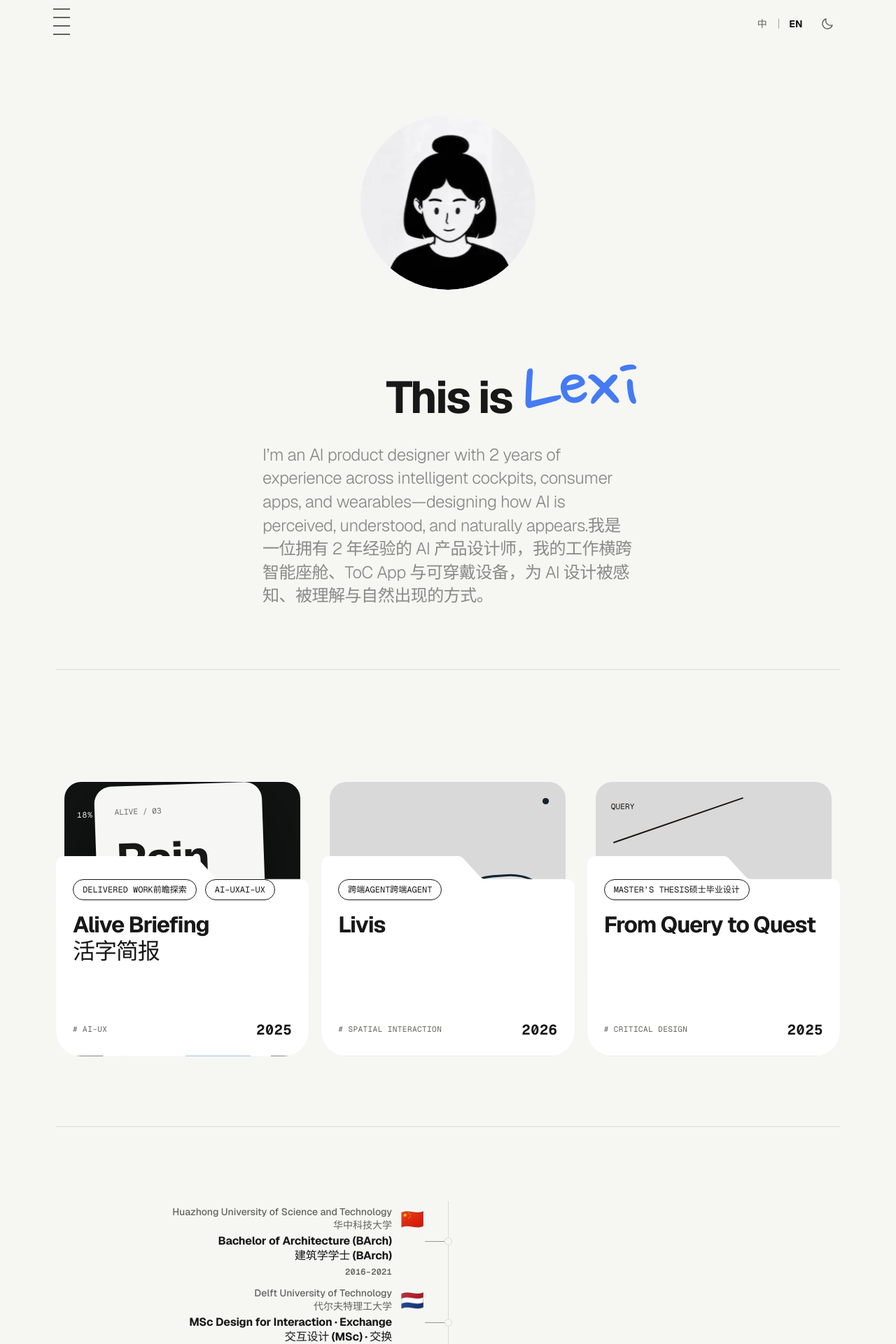
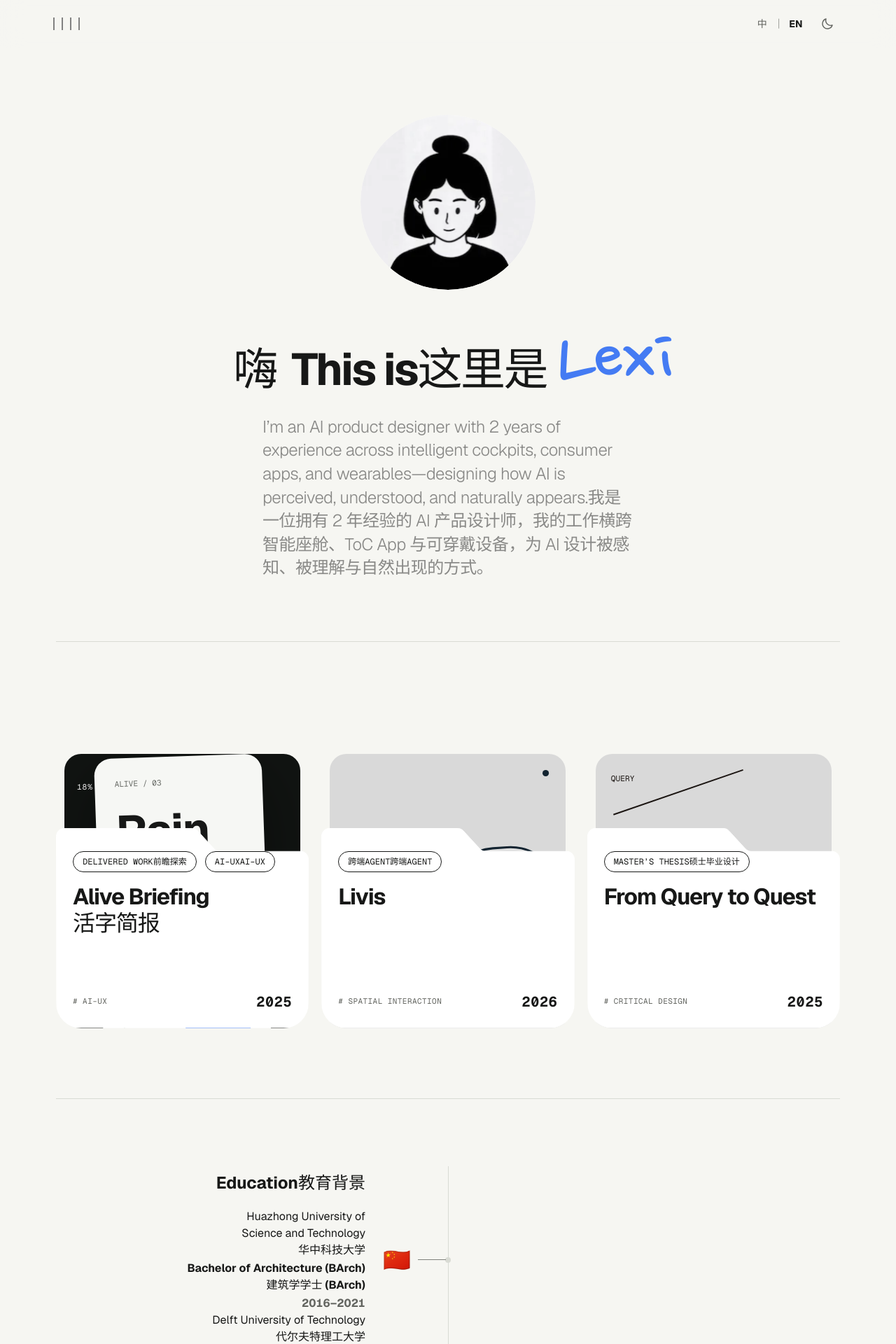
Before and after one commit to lexiiiliang/Portfolio, a Next.js app: page / in a window 1280 px wide. Shown: the top 1920 px of the page at 70% size. Built offline with nearby package versions, Linux system fonts and the light colour scheme.

Commit message:
Polish landing layout and interactions

```diff
--- a/app/globals.css
+++ b/app/globals.css
@@ -137,35 +137,28 @@ body {
 }
 
 .custom-cursor-dot {
-  width: 24px;
-  height: 24px;
+  width: 16px;
+  height: 16px;
   border-radius: 50%;
   background: #447bf3;
   transition: opacity 120ms ease, transform 180ms var(--ease-out);
 }
 
 .custom-cursor-portrait {
-  display: inline-flex;
+  width: 36px;
+  height: 36px;
+  display: flex;
   align-items: center;
   justify-content: center;
-  gap: 10px;
-  padding: 12px;
-  border-radius: 50px;
   color: #000;
-  background: rgba(211, 211, 211, .2);
-  backdrop-filter: blur(10px);
-  font-size: 14px;
+  font-family: "SF Pro Display", -apple-system, BlinkMacSystemFont, sans-serif;
+  font-size: 36px;
   font-weight: 700;
-  line-height: normal;
-  white-space: nowrap;
+  line-height: 43px;
   opacity: 0;
+  transform-origin: 50% 82%;
   transform: translate(-50%, -50%) scale(.82);
   transition: opacity 120ms ease, transform 180ms var(--ease-out);
-}
-
-.custom-cursor-wave {
-  font-size: 36px;
-  line-height: normal;
 }
 
 .custom-cursor[data-variant="portrait"] .custom-cursor-dot {
@@ -176,6 +169,20 @@ body {
 .custom-cursor[data-variant="portrait"] .custom-cursor-portrait {
   opacity: 1;
   transform: translate(-50%, -50%) scale(1);
+}
+
+.custom-cursor.is-waving .custom-cursor-portrait {
+  animation: cursor-wave 480ms cubic-bezier(.77, 0, .175, 1);
+}
+
+@keyframes cursor-wave {
+  0%, 100% { transform: translate(-50%, -50%) scale(1) rotate(0deg); }
+  14% { transform: translate(-50%, -50%) scale(1) rotate(-24deg); }
+  30% { transform: translate(-50%, -50%) scale(1) rotate(22deg); }
+  46% { transform: translate(-50%, -50%) scale(1) rotate(-20deg); }
+  62% { transform: translate(-50%, -50%) scale(1) rotate(17deg); }
+  77% { transform: translate(-50%, -50%) scale(1) rotate(-13deg); }
+  90% { transform: translate(-50%, -50%) scale(1) rotate(9deg); }
 }
 
 @media (hover: hover) and (pointer: fine) {
@@ -249,31 +256,32 @@ html[data-lang="zh"] .copy-en {
 
 .site-toc {
   position: relative;
-  align-self: start;
-  width: 44px;
-  height: 58px;
-  margin-top: 5px;
-  transition: width 600ms cubic-bezier(.16, 1, .3, 1), height 600ms cubic-bezier(.16, 1, .3, 1);
+  align-self: stretch;
+  width: 38px;
+  height: 100%;
+  transition: width 240ms var(--ease-out);
 }
 
 .site-toc.is-open {
-  width: 104px;
-  height: 118px;
+  width: 310px;
 }
 
 .site-toc-toggle {
   position: absolute;
   z-index: 2;
-  top: 2px;
+  top: 0;
   left: -10px;
-  width: 44px;
-  height: 48px;
-  padding: 5px 10px;
+  width: 58px;
+  height: 100%;
+  display: flex;
+  align-items: center;
+  justify-content: center;
+  padding: 0 10px;
   color: var(--muted);
   background: transparent;
   border: 0;
   cursor: pointer;
-  transition: opacity 160ms ease, transform 280ms var(--ease-out), visibility 160ms linear;
+  transition: opacity 140ms ease, transform 180ms var(--ease-out), visibility 140ms linear;
 }
 
 .site-toc-toggle:focus-visible,
@@ -284,64 +292,55 @@ html[data-lang="zh"] .copy-en {
 
 .site-toc-icon {
   position: relative;
-  display: block;
-  width: 24px;
+  display: flex;
+  align-items: center;
+  justify-content: center;
+  width: 38px;
+  height: 18px;
+  overflow: visible;
+}
+
+.site-toc-icon img {
+  width: 18px;
   height: 38px;
-}
-
-.site-toc-icon span {
-  position: absolute;
-  left: 0;
-  width: 24px;
-  height: 1.5px;
-  background: currentColor;
-  transform-origin: left center;
-  transition: opacity 160ms ease, transform 280ms var(--ease-out);
-}
-
-.site-toc-icon span:nth-child(1) { top: 0; }
-.site-toc-icon span:nth-child(2) { top: 12px; }
-.site-toc-icon span:nth-child(3) { top: 24px; }
-.site-toc-icon span:nth-child(4) { top: 36px; }
+  max-width: none;
+  transform: rotate(-90deg);
+}
 
 .site-toc.is-open .site-toc-toggle {
   opacity: 0;
   visibility: hidden;
-  transform: translateX(-6px);
+  transform: translateX(-4px) scale(.96);
   pointer-events: none;
 }
 
-.site-toc.is-open .site-toc-icon span {
-  opacity: 0;
-  transform: scaleX(.15);
-}
-
 .site-toc-links {
   position: absolute;
-  top: 5px;
+  top: 0;
   left: 0;
+  height: 100%;
   display: flex;
-  flex-direction: column;
-  align-items: flex-start;
-  gap: 7px;
+  flex-direction: row;
+  align-items: center;
+  gap: 36px;
   pointer-events: none;
 }
 
 .site-toc-links a {
   color: var(--muted);
   font-size: 14px;
-  font-weight: 600;
+  font-weight: 400;
   line-height: 1.15;
   text-transform: uppercase;
   white-space: nowrap;
   opacity: 0;
   clip-path: inset(0 100% 0 0);
-  transform: translateY(-4px);
+  transform: translateX(-4px);
   transition:
     color 150ms ease,
-    opacity 180ms ease,
-    clip-path 420ms cubic-bezier(.16, 1, .3, 1),
-    transform 420ms cubic-bezier(.16, 1, .3, 1);
+    opacity 160ms ease,
+    clip-path 220ms var(--ease-out),
+    transform 220ms var(--ease-out);
 }
 
 .site-toc-links a:nth-child(2) { transition-delay: 0ms, 0ms, 40ms, 40ms; }
@@ -355,7 +354,7 @@ html[data-lang="zh"] .copy-en {
 .site-toc.is-open .site-toc-links a {
   opacity: 1;
   clip-path: inset(0 0 0 0);
-  transform: translateY(0);
+  transform: translateX(0);
 }
 
 .site-toc-links a:hover {
@@ -541,14 +540,14 @@ html[data-lang="zh"] .copy-en {
 
 .hero-intro {
   width: min(100%, 650px);
-  margin-top: clamp(104px, 11.6vh, 126px);
+  margin-top: clamp(64px, 7.4vh, 76px);
 }
 
 .hero-title {
   width: max-content;
   max-width: none;
   display: grid;
-  grid-template-columns: 160px auto auto;
+  grid-template-columns: max-content auto auto;
   align-items: baseline;
   justify-content: center;
   column-gap: 22px;
@@ -563,15 +562,20 @@ html[data-lang="zh"] .copy-en {
 
 .greeting-carousel {
   position: relative;
-  width: 160px;
+  width: max-content;
   height: .95em;
-  display: block;
+  display: grid;
   text-align: right;
 }
 
-.greeting-carousel::before {
-  content: "Hi!";
+.greeting-carousel-anchor {
+  display: grid;
   visibility: hidden;
+}
+
+.greeting-carousel-anchor > span {
+  grid-area: 1 / 1;
+  justify-self: end;
 }
 
 .greeting-carousel-visual {
@@ -904,15 +908,11 @@ html[data-lang="zh"] .copy-en {
 
 .project-card-title-link h3 > span {
   display: block;
-  text-decoration-line: underline;
-  text-decoration-color: transparent;
-  text-decoration-thickness: .06em;
-  text-underline-offset: .14em;
-  transition: text-decoration-color 150ms var(--ease-out);
+  transition: color 150ms ease;
 }
 
 .project-card-title-link:focus-visible h3 > span {
-  text-decoration-color: currentColor;
+  color: var(--accent);
 }
 
 .project-folder-cover-footer {
@@ -1106,7 +1106,7 @@ html[data-theme="dark"] .project-tldr-header {
   }
 
   .project-card-title-link:hover h3 > span {
-    text-decoration-color: currentColor;
+    color: var(--accent);
   }
 }
 
@@ -1310,10 +1310,10 @@ html[data-theme="dark"] .project-tldr-header {
 .about-timeline {
   position: relative;
   isolation: isolate;
-  width: min(100%, 980px);
+  width: min(100%, 900px);
   display: grid;
   margin: 0 auto;
-  padding: 10px 0;
+  padding: 60px 0 0;
   list-style: none;
 }
 
@@ -1322,8 +1322,8 @@ html[data-theme="dark"] .project-tldr-header {
   position: absolute;
   z-index: -1;
   left: 50%;
-  top: 10px;
-  bottom: 10px;
+  top: 0;
+  bottom: 0;
   width: 1px;
   background: var(--line);
   pointer-events: none;
@@ -1331,25 +1331,50 @@ html[data-theme="dark"] .project-tldr-header {
 
 .about-timeline-item {
   position: relative;
-  min-height: 116px;
-  display: grid;
-  grid-template-columns: minmax(0, 1fr) 64px minmax(0, 1fr);
+  min-height: 122px;
+  display: grid;
+  grid-template-columns: minmax(0, 1fr) 96px minmax(0, 1fr);
   align-items: center;
   min-width: 0;
 }
 
+.about-timeline-kind-label {
+  position: absolute;
+  top: -54px;
+  width: min(calc((100% - 96px) / 2), 390px);
+  margin: 0;
+  color: var(--ink);
+  font-size: 1.5rem;
+  font-weight: 650;
+  line-height: 1.5;
+  white-space: nowrap;
+}
+
+.about-timeline-item[data-kind="education"] .about-timeline-kind-label {
+  right: calc(50% + 48px);
+  padding-right: 70px;
+  text-align: right;
+}
+
+.about-timeline-item[data-kind="work"] .about-timeline-kind-label {
+  left: calc(50% + 48px);
+  padding-left: 58px;
+  text-align: left;
+}
+
 .about-timeline-card {
-  width: min(100%, 370px);
-  display: grid;
-  grid-template-columns: 38px minmax(0, 1fr);
-  align-items: start;
-  gap: 10px;
+  width: min(100%, 390px);
+  display: grid;
+  grid-template-columns: 50px minmax(0, 1fr);
+  align-items: center;
+  gap: 8px;
 }
 
 .about-timeline-item[data-kind="education"] .about-timeline-card {
   grid-column: 1;
-  grid-template-columns: minmax(0, 1fr) 38px;
+  grid-template-columns: minmax(0, 1fr) 50px;
   justify-self: end;
+  gap: 20px;
   text-align: right;
 }
 
@@ -1359,21 +1384,21 @@ html[data-theme="dark"] .project-tldr-header {
 }
 
 .about-timeline-identity {
-  width: 38px;
-  height: 38px;
+  width: 50px;
+  height: 50px;
   display: grid;
   place-items: center;
 }
 
 .about-timeline-logo {
   display: block;
-  width: 34px;
-  height: 34px;
+  width: 50px;
+  height: 50px;
   object-fit: contain;
 }
 
 .about-timeline-flag {
-  font-size: 27px;
+  font-size: 32px;
   line-height: 1;
 }
 
@@ -1397,10 +1422,10 @@ html[data-theme="dark"] .project-tldr-header {
 }
 
 .about-timeline-copy h3 {
-  color: var(--muted);
-  font-size: .875rem;
-  font-weight: 500;
-  line-height: 1.32;
+  color: var(--ink);
+  font-size: 1rem;
+  font-weight: 400;
+  line-height: 1.5;
   text-wrap: balance;
 }
 
@@ -1412,22 +1437,21 @@ html[data-theme="dark"] .project-tldr-header {
 }
 
 .about-timeline-copy p {
-  margin-top: 3px;
+  margin-top: 2px;
   font-size: 1rem;
-  font-weight: 650;
-  line-height: 1.32;
-  letter-spacing: -.012em;
+  font-weight: 700;
+  line-height: 1.5;
+  letter-spacing: 0;
 }
 
 .about-timeline-copy time {
   display: block;
-  margin-top: 5px;
+  margin-top: 2px;
   color: var(--muted);
-  font-family: var(--font-geist-mono), monospace;
-  font-size: .75rem;
-  font-weight: 600;
-  line-height: 1.35;
-  letter-spacing: .02em;
+  font-size: 1rem;
+  font-weight: 700;
+  line-height: 1.5;
+  letter-spacing: 0;
   font-variant-numeric: tabular-nums;
   white-space: nowrap;
 }
@@ -1439,10 +1463,10 @@ html[data-theme="dark"] .project-tldr-header {
   grid-column: 2;
   grid-row: 1;
   place-self: center;
-  width: 11px;
-  height: 11px;
-  background: var(--paper);
-  border: 1px solid var(--line);
+  width: 8px;
+  height: 8px;
+  background: var(--line);
+  border: 0;
   border-radius: 50%;
   pointer-events: none;
   user-select: none;
@@ -1451,19 +1475,19 @@ html[data-theme="dark"] .project-tldr-header {
 .about-timeline-marker::after {
   content: "";
   position: absolute;
-  top: 4px;
-  width: 28px;
+  top: 3.5px;
+  width: 40px;
   height: 1px;
   background: var(--muted);
-  opacity: .65;
+  opacity: .8;
 }
 
 .about-timeline-item[data-kind="education"] .about-timeline-marker::after {
-  right: 10px;
+  right: 7px;
 }
 
 .about-timeline-item[data-kind="work"] .about-timeline-marker::after {
-  left: 10px;
+  left: 7px;
 }
 
 html[data-theme="dark"] .about-timeline-logo[data-logo="li-auto"] {
@@ -1506,12 +1530,15 @@ html[data-theme="dark"] .about-timeline-logo[data-logo="li-auto"] {
 .contact-typewriter-line > .copy-en,
 .contact-typewriter-line > .copy-zh {
   width: 100%;
+  display: flex;
+  justify-content: center;
+  text-align: center;
 }
 
 .contact-typewriter-text {
   max-width: 100%;
   display: inline-grid;
-  text-align: left;
+  text-align: center;
   vertical-align: top;
 }
 
@@ -2416,11 +2443,10 @@ html[data-lang="zh"] .project-hero-meta {
   .portrait-tracker-wrap { width: 220px; height: 220px; }
   .hero-intro { margin-top: 86px; }
   .hero-title {
-    grid-template-columns: 132px auto auto;
+    grid-template-columns: max-content auto auto;
     column-gap: 16px;
     font-size: clamp(48px, 7.4vw, 60px);
   }
-  .greeting-carousel { width: 132px; }
   .hero-signature { font-size: clamp(96px, 14vw, 118px); }
   .hero-bio { font-size: clamp(19px, 2.6vw, 22px); }
   .section-intro { grid-template-columns: 1fr; gap: 38px; }
@@ -2463,7 +2489,9 @@ html[data-lang="zh"] .project-hero-meta {
 @media (max-width: 600px) {
   :root { --page: calc(100vw - 28px); --radius: 16px; }
   .header-inner { padding-inline: 16px; }
-  .site-toc { margin-top: 5px; }
+  .site-toc.is-open { width: 206px; }
+  .site-toc-links { gap: 16px; }
+  .site-toc-links a { font-size: 12px; }
   .site-controls { gap: 10px; }
   .hero {
     min-height: calc(100svh - 68px);
@@ -2472,11 +2500,10 @@ html[data-lang="zh"] .project-hero-meta {
   .portrait-tracker-wrap { width: 190px; height: 190px; }
   .hero-intro { margin-top: 76px; }
   .hero-title {
-    grid-template-columns: 92px auto auto;
+    grid-template-columns: max-content auto auto;
     column-gap: 10px;
     font-size: clamp(36px, 10.5vw, 46px);
   }
-  .greeting-carousel { width: 92px; }
   .hero-signature {
     margin-left: -4px;
     font-size: clamp(72px, 21vw, 90px);
@@ -2522,7 +2549,7 @@ html[data-lang="zh"] .project-hero-meta {
   }
   .about-timeline {
     width: 100%;
-    padding-block: 4px;
+    padding: 50px 0 4px;
   }
   .about-timeline::before {
     left: 18px;
@@ -2537,9 +2564,20 @@ html[data-lang="zh"] .project-hero-meta {
   .about-timeline-item[data-kind="work"] .about-timeline-card {
     width: 100%;
     grid-column: 2;
-    grid-template-columns: 38px minmax(0, 1fr);
+    grid-template-columns: 50px minmax(0, 1fr);
     justify-self: stretch;
     padding-left: 10px;
+    text-align: left;
+  }
+  .about-timeline-kind-label,
+  .about-timeline-item[data-kind="education"] .about-timeline-kind-label,
+  .about-timeline-item[data-kind="work"] .about-timeline-kind-label {
+    top: -42px;
+    right: auto;
+    left: 46px;
+    width: auto;
+    padding: 0;
+    font-size: 1.25rem;
     text-align: left;
   }
   .about-timeline-item[data-kind="education"] .about-timeline-identity,
@@ -2615,4 +2653,13 @@ html[data-lang="zh"] .project-hero-meta {
   .portrait-tracker:active {
     transform: none;
   }
-}
+
+  .custom-cursor.is-waving .custom-cursor-portrait {
+    animation: cursor-wave-reduced 140ms var(--ease-out) !important;
+  }
+}
+
+@keyframes cursor-wave-reduced {
+  0%, 100% { opacity: 1; }
+  50% { opacity: .72; }
+}
--- a/app/page.tsx
+++ b/app/page.tsx
@@ -20,7 +20,9 @@ export default function Home() {
             <div className="hero-intro">
               <h1 id="hero-title" className="hero-title">
                 <GreetingCarousel />
-                <span className="hero-title-fixed">This is</span>
+                <span className="hero-title-fixed">
+                  <Localized en="This is" zh="这里是" />
+                </span>
                 <span className="hero-signature">Lexi</span>
               </h1>
               <p className="hero-bio">
--- a/components/AboutTimeline.tsx
+++ b/components/AboutTimeline.tsx
@@ -80,12 +80,22 @@ export function AboutTimeline() {
   return (
     <div className="about-timeline-wrap">
       <ol className="about-timeline" aria-label="Education and work timeline">
-        {timelineItems.map((item) => (
+        {timelineItems.map((item, index) => (
           <li
             key={`${item.organizationEn}-${item.dates}`}
             className="about-timeline-item"
             data-kind={item.kind}
           >
+            {index === 0 ? (
+              <h3 className="about-timeline-kind-label">
+                <Localized en="Education" zh="教育背景" />
+              </h3>
+            ) : null}
+            {index === 2 ? (
+              <h3 className="about-timeline-kind-label">
+                <Localized en="Experience" zh="实践经历" />
+              </h3>
+            ) : null}
             <article className="about-timeline-card">
               <span className="about-timeline-identity" aria-hidden="true">
                 {item.logo ? (
@@ -94,8 +104,8 @@ export function AboutTimeline() {
                     data-logo={item.logoKey}
                     src={item.logo}
                     alt=""
-                    width={44}
-                    height={44}
+                    width={50}
+                    height={50}
                     unoptimized
                   />
                 ) : (
--- a/components/ContactMorph.tsx
+++ b/components/ContactMorph.tsx
@@ -15,7 +15,7 @@ type ContactMeta = {
 
 const DEFAULT_PROMPT = {
   en: "Working on something interesting? Say hello.",
-  zh: "很高兴在这里遇见你",
+  zh: "很高兴你能看到这里～",
 };
 
 const CONTACT_META: Record<ContactKey, ContactMeta> = {
--- a/components/GreetingCarousel.tsx
+++ b/components/GreetingCarousel.tsx
@@ -53,6 +53,10 @@ export function GreetingCarousel() {
 
   return (
     <span className="greeting-carousel">
+      <span className="greeting-carousel-anchor" aria-hidden="true">
+        <span>Hi!</span>
+        <span>嗨!</span>
+      </span>
       <span className="greeting-carousel-visual" aria-hidden="true">
         <span className="greeting-carousel-word">{visibleGreeting}</span>
       </span>
--- a/components/SiteHeader.tsx
+++ b/components/SiteHeader.tsx
@@ -1,7 +1,14 @@
 "use client";
 
+import Image from "next/image";
 import Link from "next/link";
-import { useEffect, useRef, useState, type PointerEvent as ReactPointerEvent } from "react";
+import {
+  useEffect,
+  useRef,
+  useState,
+  type MouseEvent as ReactMouseEvent,
+  type PointerEvent as ReactPointerEvent,
+} from "react";
 import { Localized } from "./Localized";
 import { SiteControls } from "./SiteControls";
 
@@ -37,6 +44,42 @@ export function SiteHeader({ compact = false }: { compact?: boolean }) {
     if (event.pointerType === "mouse") setIsMenuOpen(false);
   };
 
+  const navigateToSection = (sectionId: string) => {
+    const hash = `#${sectionId}`;
+
+    if (window.location.pathname !== "/") {
+      window.location.assign(`/${hash}`);
+      return;
+    }
+
+    window.location.hash = sectionId;
+    document.getElementById(sectionId)?.scrollIntoView({
+      behavior: window.matchMedia("(prefers-reduced-motion: reduce)").matches ? "auto" : "smooth",
+      block: "start",
+    });
+  };
+
+  const handleSectionPointerDown = (
+    event: ReactPointerEvent<HTMLAnchorElement>,
+    sectionId: string,
+  ) => {
+    if (event.pointerType !== "mouse" || !event.isPrimary || event.button !== 0) return;
+    event.preventDefault();
+    navigateToSection(sectionId);
+    setIsMenuOpen(true);
+  };
+
+  const handleSectionNavigation = (
+    event: ReactMouseEvent<HTMLAnchorElement>,
+    sectionId: string,
+  ) => {
+    event.preventDefault();
+    navigateToSection(sectionId);
+    const hasHoveringPointer = event.detail > 0
+      && window.matchMedia("(hover: hover) and (pointer: fine)").matches;
+    setIsMenuOpen(hasHoveringPointer);
+  };
+
   return (
     <header className={`site-header ${compact ? "is-compact" : ""}`}>
       <div className="header-inner">
@@ -64,10 +107,7 @@ export function SiteHeader({ compact = false }: { compact?: boolean }) {
             }}
           >
             <span className="site-toc-icon" aria-hidden="true">
-              <span />
-              <span />
-              <span />
-              <span />
+              <Image src="/media/nav-fold.svg" alt="" width={18} height={38} priority />
             </span>
           </button>
           <nav
@@ -76,16 +116,36 @@ export function SiteHeader({ compact = false }: { compact?: boolean }) {
             aria-label="Table of contents"
             aria-hidden={!isMenuOpen}
           >
-            <Link href="/#top" tabIndex={isMenuOpen ? 0 : -1} onClick={() => setIsMenuOpen(false)}>
+            <Link
+              href="/#top"
+              tabIndex={isMenuOpen ? 0 : -1}
+              onPointerDownCapture={(event) => handleSectionPointerDown(event, "top")}
+              onClick={(event) => handleSectionNavigation(event, "top")}
+            >
               <Localized en="Home" zh="首页" />
             </Link>
-            <Link href="/#about" tabIndex={isMenuOpen ? 0 : -1} onClick={() => setIsMenuOpen(false)}>
+            <Link
+              href="/#about"
+              tabIndex={isMenuOpen ? 0 : -1}
+              onPointerDownCapture={(event) => handleSectionPointerDown(event, "about")}
+              onClick={(event) => handleSectionNavigation(event, "about")}
+            >
               <Localized en="About" zh="关于" />
             </Link>
-            <Link href="/#work" tabIndex={isMenuOpen ? 0 : -1} onClick={() => setIsMenuOpen(false)}>
+            <Link
+              href="/#work"
+              tabIndex={isMenuOpen ? 0 : -1}
+              onPointerDownCapture={(event) => handleSectionPointerDown(event, "work")}
+              onClick={(event) => handleSectionNavigation(event, "work")}
+            >
               <Localized en="Work" zh="项目" />
             </Link>
-            <Link href="/#contact" tabIndex={isMenuOpen ? 0 : -1} onClick={() => setIsMenuOpen(false)}>
+            <Link
+              href="/#contact"
+              tabIndex={isMenuOpen ? 0 : -1}
+              onPointerDownCapture={(event) => handleSectionPointerDown(event, "contact")}
+              onClick={(event) => handleSectionNavigation(event, "contact")}
+            >
               <Localized en="Contact" zh="联系" />
             </Link>
           </nav>
```
Also changed, not shown: components/CustomCursor.tsx (+47 -9 lines), components/PortraitToy.tsx (+13 -2 lines), public/media/nav-fold.svg (added), 1 other file (tests, documents, lock files or other folders).
